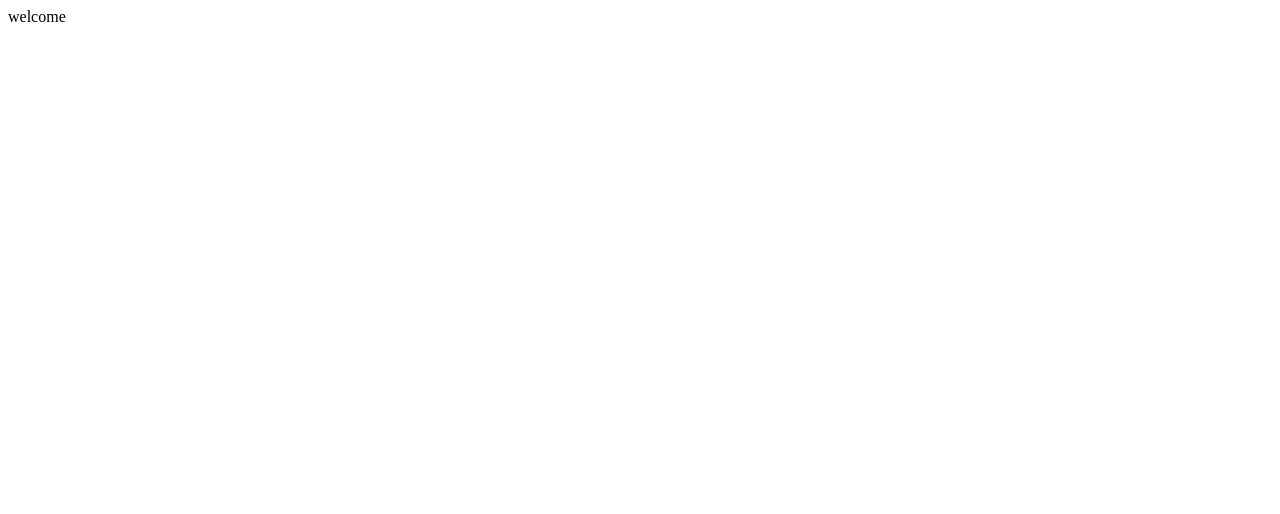
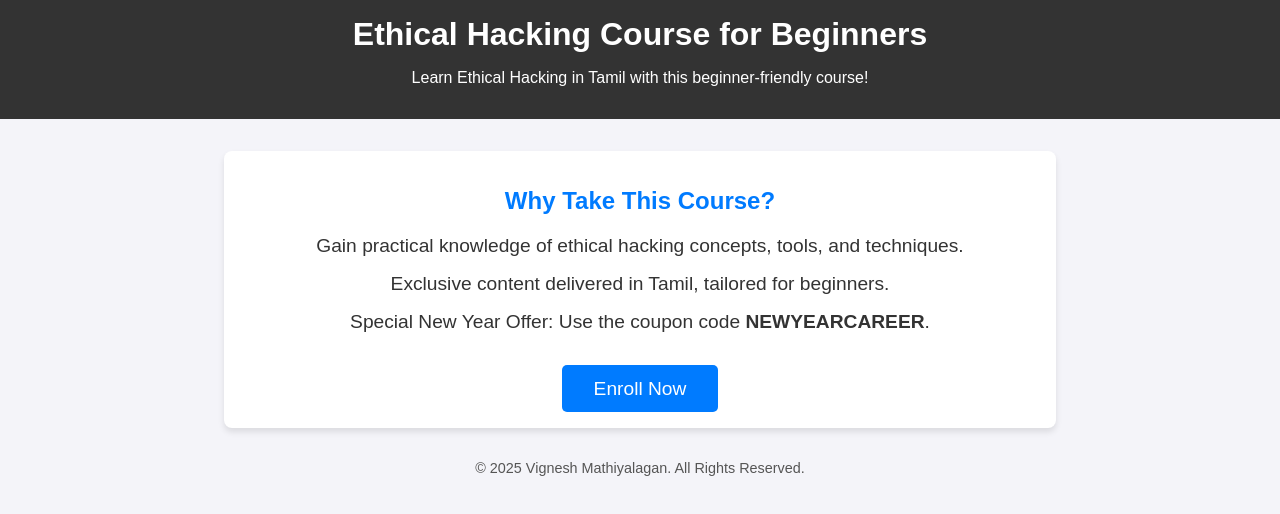
Before and after one commit to techtrainer20/git_con2, a plain HTML site: page index.html in a window 1280 px wide. Drawn offline with Linux system fonts and the light colour scheme.

Commit message:
Update index.html

```diff
--- a/index.html
+++ b/index.html
@@ -1,2 +1,90 @@
-<html>
-welcome</html>
+<!DOCTYPE html>
+<html lang="en">
+<head>
+    <meta charset="UTF-8">
+    <meta name="viewport" content="width=device-width, initial-scale=1.0">
+    <title>Ethical Hacking Course for Beginners (Tamil)</title>
+    <style>
+        body {
+            font-family: Arial, sans-serif;
+            margin: 0;
+            padding: 0;
+            background-color: #f4f4f9;
+            color: #333;
+        }
+        header {
+            background-color: #333;
+            color: #fff;
+            padding: 1rem 0;
+            text-align: center;
+        }
+        header h1 {
+            margin: 0;
+        }
+        .container {
+            max-width: 800px;
+            margin: 2rem auto;
+            padding: 1rem;
+            background: #fff;
+            border-radius: 8px;
+            box-shadow: 0 4px 6px rgba(0, 0, 0, 0.1);
+        }
+        .course-details {
+            text-align: center;
+        }
+        .course-details h2 {
+            color: #007bff;
+        }
+        .course-details p {
+            font-size: 1.2rem;
+            margin: 1rem 0;
+        }
+        .cta {
+            text-align: center;
+            margin-top: 2rem;
+        }
+        .cta a {
+            display: inline-block;
+            background: #007bff;
+            color: #fff;
+            text-decoration: none;
+            padding: 0.8rem 2rem;
+            font-size: 1.2rem;
+            border-radius: 5px;
+            transition: background 0.3s;
+        }
+        .cta a:hover {
+            background: #0056b3;
+        }
+        footer {
+            text-align: center;
+            margin-top: 2rem;
+            font-size: 0.9rem;
+            color: #555;
+        }
+    </style>
+</head>
+<body>
+    <header>
+        <h1>Ethical Hacking Course for Beginners</h1>
+        <p>Learn Ethical Hacking in Tamil with this beginner-friendly course!</p>
+    </header>
+
+    <div class="container">
+        <div class="course-details">
+            <h2>Why Take This Course?</h2>
+            <p>Gain practical knowledge of ethical hacking concepts, tools, and techniques.</p>
+            <p>Exclusive content delivered in Tamil, tailored for beginners.</p>
+            <p>Special New Year Offer: Use the coupon code <strong>NEWYEARCAREER</strong>.</p>
+        </div>
+
+        <div class="cta">
+            <a href="https://www.udemy.com/course/ethical-hacking-course-for-beginners-tamil/?couponCode=NEWYEARCAREER" target="_blank">Enroll Now</a>
+        </div>
+    </div>
+
+    <footer>
+        <p>&copy; 2025 Vignesh Mathiyalagan. All Rights Reserved.</p>
+    </footer>
+</body>
+</html>
```
